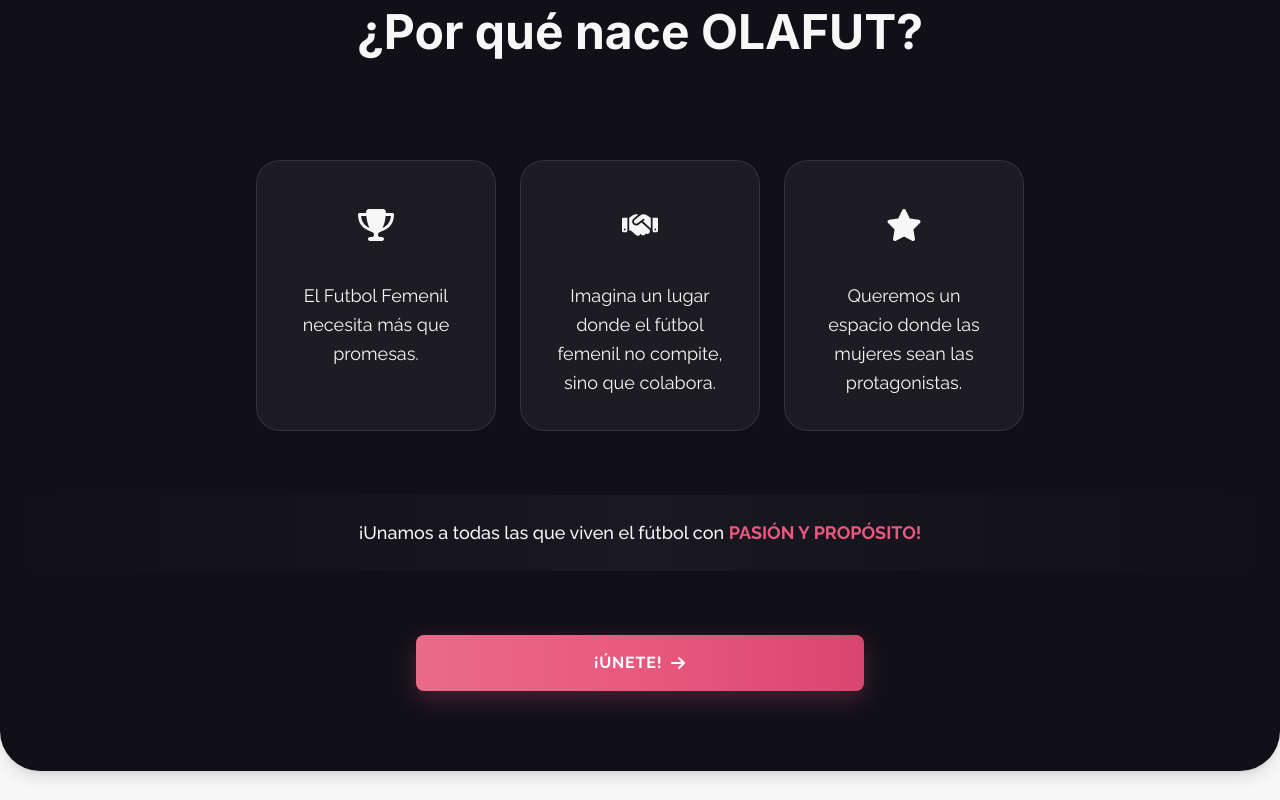
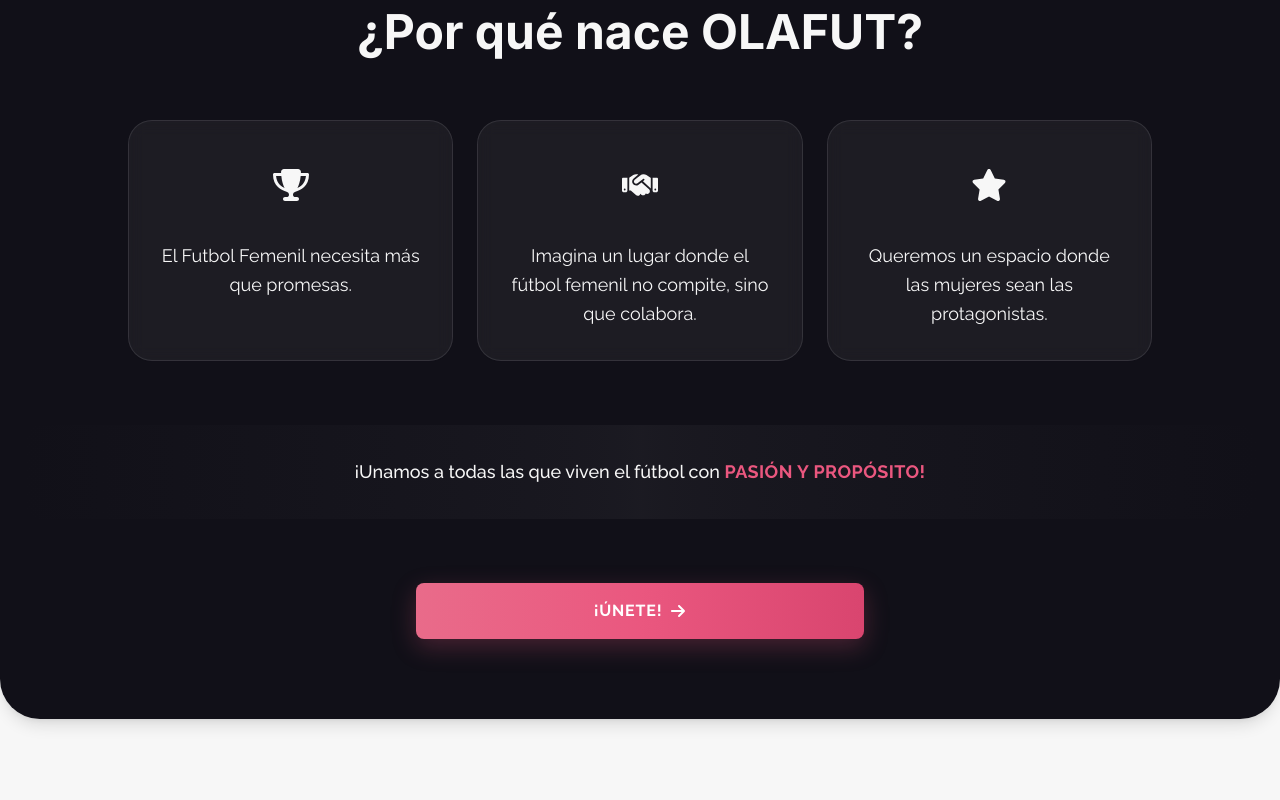
Before and after one commit to olafut/landing-olafut, a Next.js app: page / in a window 1280 px wide. Shown: the part 1020-1820 px from the top of the page. Built offline with nearby package versions, Linux system fonts and the light colour scheme.

Commit message:
feat: remove ContentSection and add WhyOlafutSection with FeaturedCard components

```diff
--- a/src/app/_components/ContentSection.tsx
+++ /dev/null
@@ -1,60 +0,0 @@
-'use client';
-import { motion } from 'motion/react';
-import { FaArrowRight, FaHandshake, FaStar, FaTrophy } from 'react-icons/fa6';
-import { useTranslate } from '../hooks/useTranslate';
-import { CallToActionButton } from './CallToActionButton';
-import { Paragraph, Title } from './ui';
-
-export const ContentSection = () => {
-  const { t, rt } = useTranslate('WhyOlafut');
-
-  const cardIcons = [FaTrophy, FaHandshake, FaStar];
-
-  return (
-    <section className="rounded-5xl text-background shadow-lg bg-foreground z-20 px-6 py-20 flex flex-col gap-20">
-      <div className="container mx-auto flex flex-col gap-10">
-        <section className="flex flex-col md:gap-10 max-w-2xl lg:max-w-3xl mx-auto">
-          <Title level="h2" className="text-center pb-16 font-black">
-            {t('title')}
-          </Title>
-
-          <div className="grid md:grid-cols-3 gap-6 max-w-5xl mx-auto">
-            {[0, 1, 2].map((index) => {
-              const Icon = cardIcons[index];
-              return (
-                <motion.div
-                  key={index}
-                  initial={{ opacity: 0 }}
-                  whileInView={{ opacity: 1 }}
-                  transition={{ duration: 0.5, delay: index * 0.1 }}
-                  viewport={{ once: true }}
-                  className="p-8 rounded-3xl bg-background/5 backdrop-blur-sm border border-background/10 flex flex-col items-center text-center gap-6 lg:hover:shadow-2xl lg:hover:shadow-primary/20 lg:hover:-translate-y-2 transition-all duration-300"
-                >
-                  <div className="w-16 h-16 rounded-full bg-linear-to-br from-primary/20 to-primary/10 flex items-center justify-center">
-                    <Icon className="text-primary text-3xl lg:text-4xl" />
-                  </div>
-                  <Paragraph className="text-base leading-relaxed">
-                    {t(`paragraphs.${index}`)}
-                  </Paragraph>
-                </motion.div>
-              );
-            })}
-          </div>
-        </section>
-
-        <div className="my-6 p-6 bg-linear-to-r from-foreground via-secondary/5 to-foreground">
-          <Paragraph className="text-lg md:text-xl font-medium text-center">
-            {rt('paragraphs.3')}
-          </Paragraph>
-        </div>
-
-        <section className="flex justify-center mx-auto max-w-md w-full">
-          <CallToActionButton className="mx-auto">
-            {t('cta')}
-            <FaArrowRight />
-          </CallToActionButton>
-        </section>
-      </div>
-    </section>
-  );
-};
--- /dev/null
+++ b/src/app/_components/FeaturedCard.tsx
@@ -0,0 +1,36 @@
+import { motion } from 'motion/react';
+import type { FC } from 'react';
+import type { IconType } from 'react-icons';
+import type { BaseProps } from '@/interfaces/base';
+import { Paragraph } from './ui';
+
+interface FeaturedCardProps extends BaseProps {
+  icon: IconType;
+  text: string;
+  delay?: number;
+}
+
+export const FeaturedCard: FC<FeaturedCardProps> = ({
+  icon: Icon,
+  text,
+  delay,
+}) => {
+  return (
+    <motion.div
+      initial={{ opacity: 0, y: 20 }}
+      whileInView={{ opacity: 1, y: 0 }}
+      transition={{ duration: 0.5, delay }}
+      viewport={{ once: true }}
+      className=" p-8 rounded-3xl bg-background/5 backdrop-blur-sm border border-background/10 flex flex-col items-center text-center gap-6 active:scale-95 lg:active:scale-100 lg:hover:shadow-2xl lg:hover:shadow-primary/20 lg:hover:-translate-y-2 transition-all duration-300"
+    >
+      <div className="w-16 h-16 rounded-full bg-linear-to-br from-primary/20 to-primary/10 flex items-center justify-center transition-transform duration-300 lg:group-hover:scale-110">
+        <Icon
+          className="text-primary text-3xl lg:text-4xl"
+          aria-hidden="true"
+        />
+      </div>
+
+      <Paragraph className="text-base leading-relaxed">{text}</Paragraph>
+    </motion.div>
+  );
+};
--- /dev/null
+++ b/src/app/_components/WhyOlafutSection.tsx
@@ -0,0 +1,61 @@
+'use client';
+
+import { FaArrowRight, FaHandshake, FaStar, FaTrophy } from 'react-icons/fa6';
+import { useTranslate } from '../hooks/useTranslate';
+import { CallToActionButton } from './CallToActionButton';
+import { FeaturedCard } from './FeaturedCard';
+import { Paragraph, Title } from './ui';
+
+const CARD_ICONS = [FaTrophy, FaHandshake, FaStar] as const;
+
+export const WhyOlafutSection = () => {
+  const { t, rt } = useTranslate('WhyOlafut');
+
+  return (
+    <section
+      className="rounded-5xl text-background shadow-lg bg-foreground py-20"
+      aria-labelledby="why-olafut-title"
+    >
+      <div className="container mx-auto px-6 flex flex-col space-y-12 md:space-y-16">
+        {/* Header + Cards */}
+        <div className="flex flex-col space-y-12 md:space-y-16 max-w-5xl mx-auto">
+          {/* Title */}
+          <Title
+            id="why-olafut-title"
+            level="h2"
+            className="text-center font-black max-w-3xl mx-auto"
+          >
+            {t('title')}
+          </Title>
+
+          {/* Feature Cards */}
+          <div className="grid md:grid-cols-3 gap-6">
+            {CARD_ICONS.map((Icon, index) => (
+              <FeaturedCard
+                key={index.toString()}
+                icon={Icon}
+                text={t(`paragraphs.${index}`)}
+                delay={index * 0.1}
+              />
+            ))}
+          </div>
+        </div>
+
+        {/* Highlight Banner */}
+        <div className="p-6 md:p-8 bg-linear-to-r from-foreground via-secondary/5 to-foreground rounded-2xl">
+          <Paragraph className="text-lg md:text-xl font-medium text-center leading-relaxed max-w-3xl mx-auto">
+            {rt('paragraphs.3')}
+          </Paragraph>
+        </div>
+
+        {/* CTA */}
+        <div className="flex justify-center">
+          <CallToActionButton className="w-full max-w-md">
+            {t('cta')}
+            <FaArrowRight />
+          </CallToActionButton>
+        </div>
+      </div>
+    </section>
+  );
+};
--- a/src/app/_components/ui/Strong.tsx
+++ b/src/app/_components/ui/Strong.tsx
@@ -6,7 +6,7 @@ export const Strong: FC<BaseProps> = ({ children, className, style }) => {
   return (
     <span
       className={twMerge(
-        'inline-block font-bold text-primary-500 cursor-default transition-all',
+        'inline-block font-bold text-primary-500 cursor-default transition-all tracking-wide uppercase',
         className,
       )}
       style={style}
--- a/src/app/page.tsx
+++ b/src/app/page.tsx
@@ -1,12 +1,12 @@
-import { ContentSection } from './_components/ContentSection';
 import { HeroSection } from './_components/HeroSection';
 import { ProductsSection } from './_components/ProductsSection';
+import { WhyOlafutSection } from './_components/WhyOlafutSection';
 
 export default function Home() {
   return (
     <main>
       <HeroSection />
-      <ContentSection />
+      <WhyOlafutSection />
       <ProductsSection />
     </main>
   );
--- a/src/interfaces/base.ts
+++ b/src/interfaces/base.ts
@@ -1,6 +1,7 @@
 import type { CSSProperties, PropsWithChildren } from 'react';
 
 export interface BaseProps extends PropsWithChildren {
+  id?: string;
   className?: string;
   style?: CSSProperties;
 }
```
